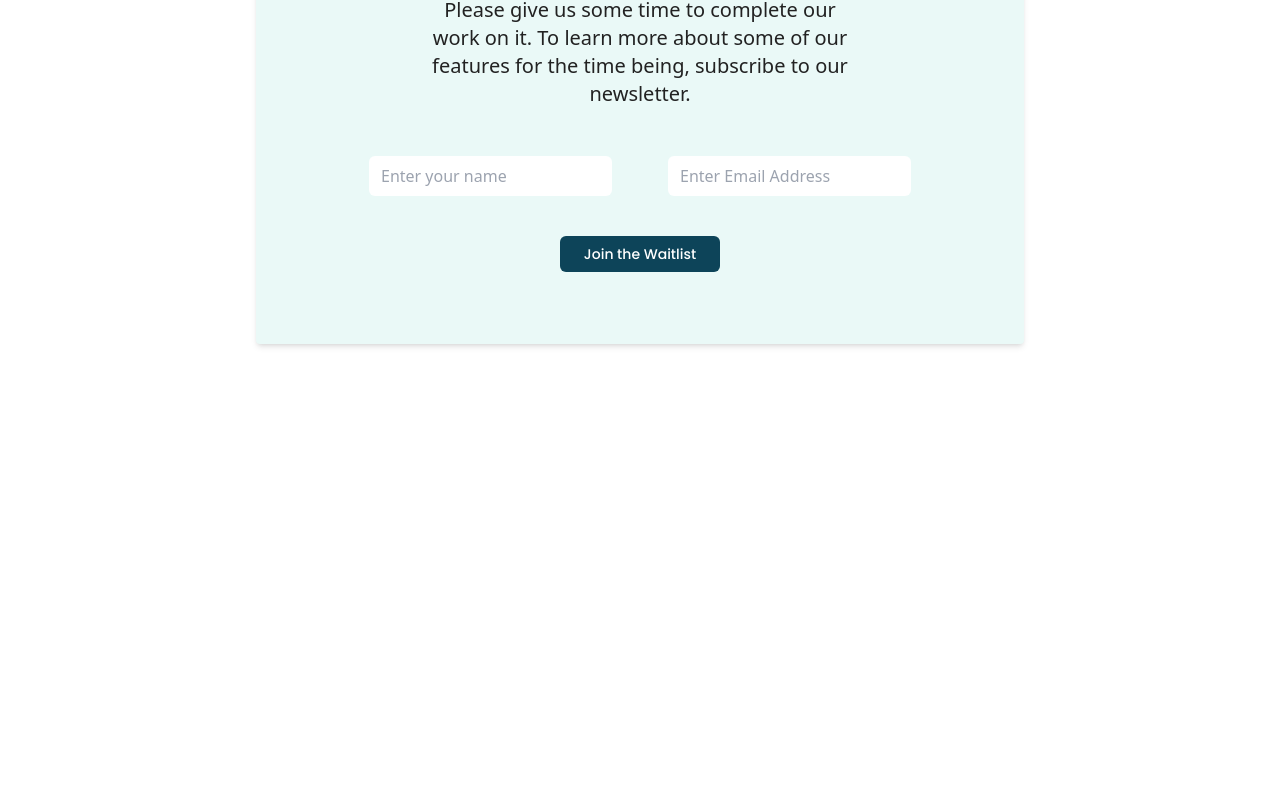
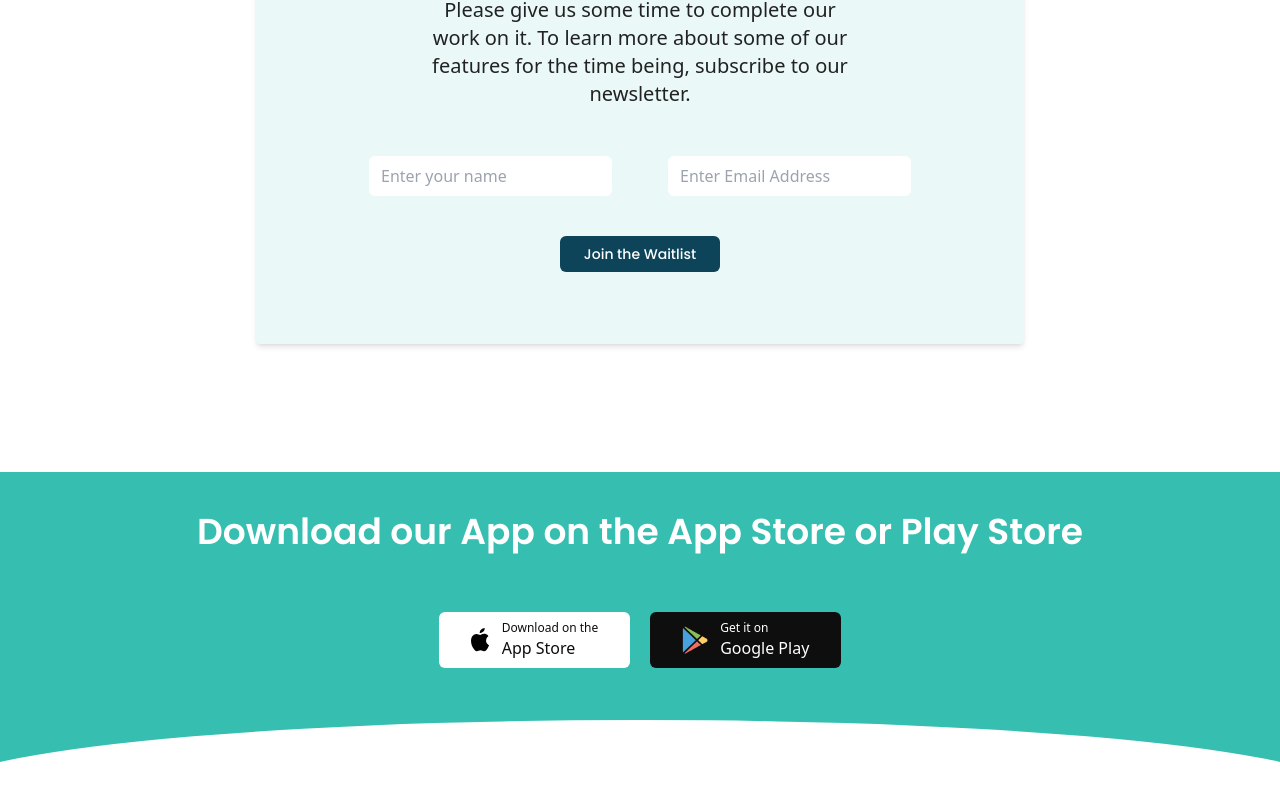
Before and after one commit to NOUNITE/nounite-frontend, a React (Vite) app: page /waitlist in a window 1280 px wide. Shown: the part 244-1044 px from the top of the page. Before the commit the page ends 800 px from the top, so only its background shows below. Built offline with nearby package versions, Linux system fonts and the light colour scheme.

Commit message:
feat: added the advert banner

```diff
--- a/src/assets/index.jsx
+++ b/src/assets/index.jsx
@@ -4,12 +4,13 @@ import google from "./images/google.png";
 import close from "./images/close.png";
 import harmbugger from "./images/harmbugger.png";
 import logo from "./images/nounitelogo.png";
-
+import altApple from "./images/Shape.svg";
 export {
   main,
   apple,
   google,
   close,
   harmbugger,
-  logo
+  logo,
+  altApple
 };
--- /dev/null
+++ b/src/components/common/advert.jsx
@@ -0,0 +1,18 @@
+import DownloadBtn from "../molecule/downloadBtn";
+import { altApple } from "../../assets/index";
+
+const Advert = () => {
+  return (
+    <div >
+      <div className="bg-primary w-full flex flex-col justify-center items-center px-5 pb-10">
+        <h1 className="text-white font-poppins pt-10 font-semibold text-center text-xl md:text-2xl lg:text-4xl ">Download our App on the App Store or Play Store</h1>
+        <div className="pb-20 pt-10">
+          <DownloadBtn imgSrc={altApple} className={"bg-white text-textHover flex items-center gap-3 px-2 lg:px-8 py-2 md:px-2 rounded-md cursor-pointer"}/>
+        </div>
+      </div>
+      <div className="des w-full"></div>
+    </div>
+  );
+};
+
+export default Advert;
--- /dev/null
+++ b/src/components/molecule/downloadBtn.tsx
@@ -0,0 +1,35 @@
+import React from "react";
+import { google, apple} from "../../assets/index";
+
+interface BtnInterface{
+  imgSrc?:any
+  className?:any
+}
+
+const DownloadBtn = ({className, imgSrc} : BtnInterface) => {
+  return (
+    <div className="flex items-center gap-5 mt-5 ">
+      <div className={ className }>
+        <div>
+          <img src={imgSrc} />
+        </div>
+        <div className="flex flex-col ">
+          <p className="text-xs ">Download on the</p>
+          <p className="md:text-base text-sm">App Store</p>
+        </div>
+      </div>
+      <div className="bg-textHover text-white flex items-center gap-3 px-2 lg:px-8 py-2 md:px-2 rounded-md cursor-pointer">
+        <div>
+          <img src={google} />
+        </div>
+
+        <div>
+          <p className="text-xs">Get it on</p>
+          <p className="md:text-base text-sm">Google Play</p>
+        </div>
+      </div>
+    </div>
+  );
+};
+
+export default DownloadBtn;
--- /dev/null
+++ b/src/components/newsletter/newLetter.jsx
@@ -0,0 +1,9 @@
+const NewsLetter = () => {
+  return (
+    <div className="w-full">
+
+    </div>
+  );
+};
+
+export default NewsLetter;
--- a/src/index.css
+++ b/src/index.css
@@ -3,3 +3,48 @@
 @tailwind base;
 @tailwind components;
 @tailwind utilities;
+
+@layer components {
+    .des {
+        margin: 0 auto;
+        width: 500px;
+        height: 100px;
+        position: relative;
+        bottom: 6rem;
+        overflow: hidden;
+    }
+
+    .des:after {
+        content: "";
+        position: absolute;
+        bottom: 0;
+        right: -5%;
+        left: -5%;
+        height: 120px;
+        background: #fff;
+        -webkit-clip-path: ellipse(50% 60% at 50% 100%);
+        clip-path: ellipse(50% 60% at 50% 100%);
+    }
+
+    .de {
+        margin: 0 auto;
+        width: 500px;
+        height: 100px;
+        position: relative;
+        top: 5rem;
+        overflow: hidden;
+        transform: rotate(180deg);
+    }
+
+    .de:after {
+        content: "";
+        position: absolute;
+        bottom: 0;
+        right: -5%;
+        left: -5%;
+        height: 120px;
+        background: #fff;
+        -webkit-clip-path: ellipse(50% 60% at 50% 100%);
+        clip-path: ellipse(50% 60% at 50% 100%);
+    }
+}
--- a/src/layout/DefaultLayout.tsx
+++ b/src/layout/DefaultLayout.tsx
@@ -1,5 +1,6 @@
 import React from "react";
 import { Fragment } from "react";
+import Advert from "../components/common/advert";
 import Navbar from "../components/common/Navbar";
 
 interface Props {
@@ -13,7 +14,7 @@ const DefaultLayout = ({ children }: Props) => {
 
       <div>{children}</div>
 
-
+      <Advert />
 
     </Fragment>
   );
```
Also changed, not shown: src/assets/images/Shape.svg (added).
